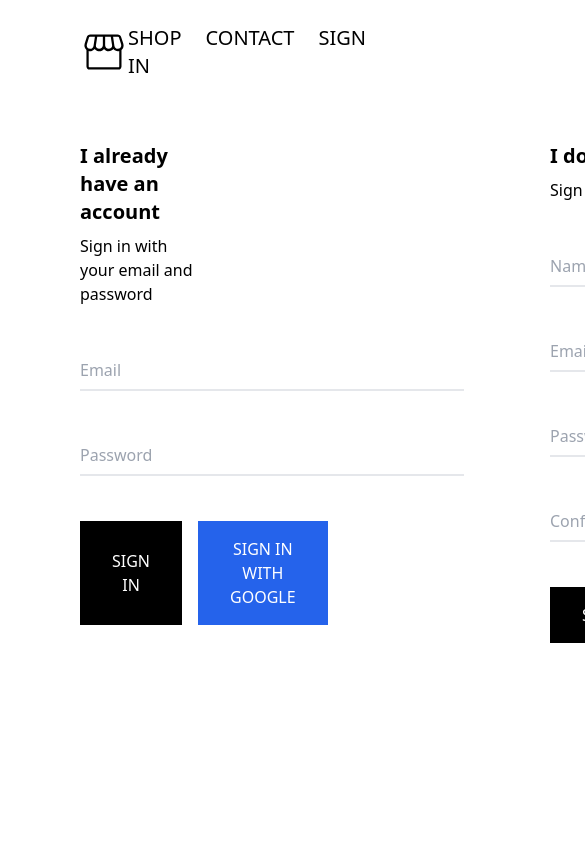
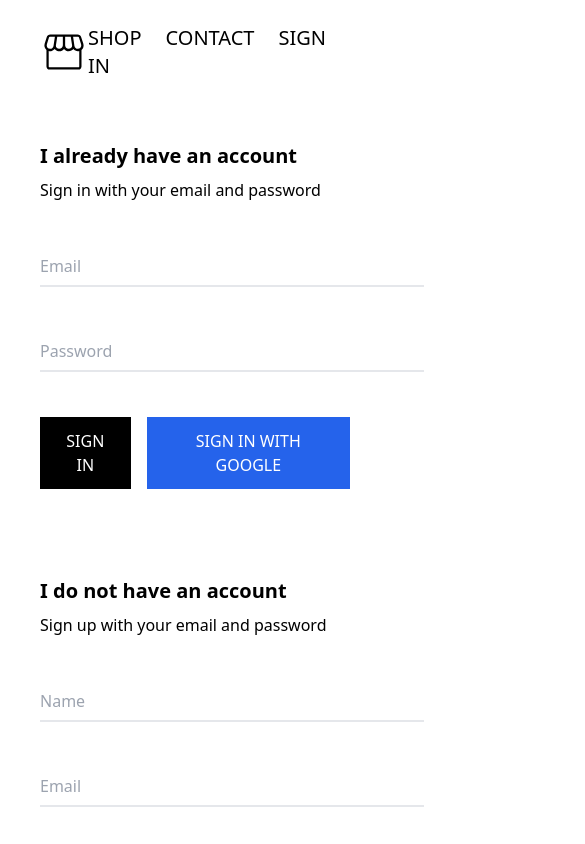
Before and after one commit to jaypnchl/fashion-store, a React (Create React App) app: page /signin in a window 390 px wide. Shown: the top 844 px of the page, 585 px wide, since content can reach past the window. Built offline with nearby package versions, Linux system fonts and the light colour scheme; no server answers.

Commit message:
signin and signup responsive ui

```diff
--- a/src/App.js
+++ b/src/App.js
@@ -41,7 +41,7 @@ class App extends React.Component {
 
   render() {
     return (
-      <div className="px-[80px] sm:px-[80px]">
+      <div className="px-10 sm:px-[80px]">
         <Header currentUser={this.state.currentUser} />
         <Routes>
           <Route path="/" element={<HomePage />} />
--- a/src/components/CustomButton.js
+++ b/src/components/CustomButton.js
@@ -3,7 +3,7 @@ function CustomButton({ children, isGoogleSignIn, ...otherProps }) {
     <button
       className={`${
         isGoogleSignIn ? "bg-blue-600" : "bg-black  "
-      } py-4 px-8 text-white hover:bg-white  hover:border-black hover:border-2 hover:text-black cursor-pointer    `}
+      } py-3 px-4 sm:py-4 sm:px-8 text-white hover:bg-white  hover:border-black hover:border-2 hover:text-black cursor-pointer    `}
       {...otherProps}
     >
       {children}
--- a/src/components/SignIn.js
+++ b/src/components/SignIn.js
@@ -33,7 +33,7 @@ class SignIn extends React.Component {
 
   render() {
     return (
-      <div className="w-[30vw]">
+      <div className="sm:w-[30vw] ">
         <h2 className="font-semibold text-xl my-2">
           I already have an account
         </h2>
--- a/src/pages/SignInAndSignUp.js
+++ b/src/pages/SignInAndSignUp.js
@@ -3,7 +3,7 @@ import SignUp from "../components/SignUp";
 
 function SignInAndSignUp() {
   return (
-    <div className="w-[850px] flex justify-between my-[30px] mx-auto">
+    <div className=" sm:w-[850px] flex flex-col sm:flex-row sm:justify-between my-[30px] mx-auto space-y-20 sm:space-y-0">
       <SignIn />
       <SignUp />
     </div>
```
